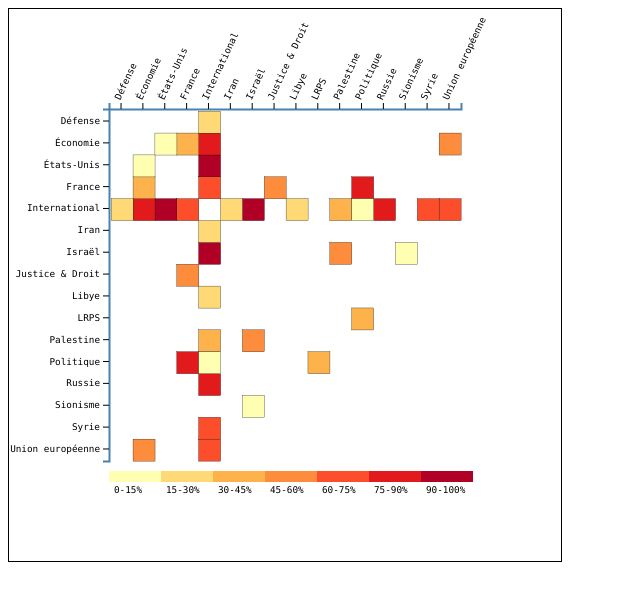
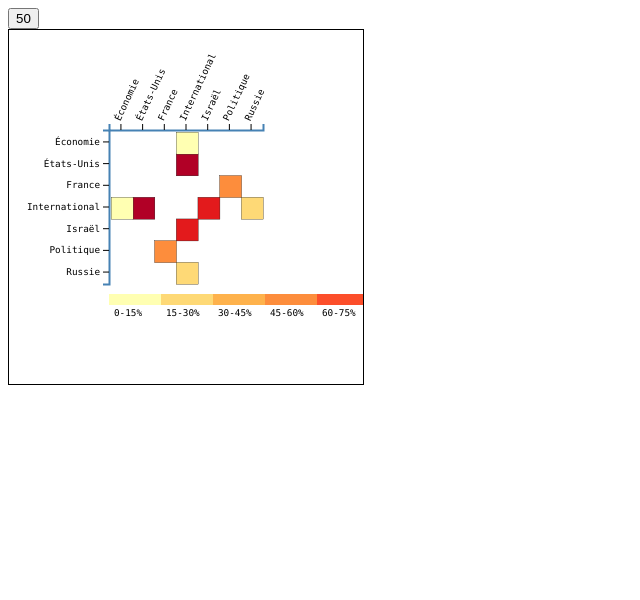
Before and after one commit to ArnaudStephanUNIL/ER, a plain HTML site: page index.html in a window 1280 px wide. Shown: the whole page, without its empty margins (0-640 px from the left). Drawn offline with nearby package versions, Linux system fonts and the light colour scheme.

Commit message:
Fonction graphe incluse dans fonction liste

```diff
--- a/index.html
+++ b/index.html
@@ -10,10 +10,17 @@
 
 <body>
 
+	<div id="option">
+    <input
+    	name="updateButton"
+    	id="topcinquante"
+        type="button"
+        value="50"
+        onclick="liste(50)"/>
+	</div>
+
 	<script src='https://cdnjs.cloudflare.com/ajax/libs/d3/4.5.0/d3.min.js'></script>
 	<script src='script.js' charset='utf-8'></script>
-
-
 </body>
 
 </html>
--- a/script.js
+++ b/script.js
@@ -1,5 +1,5 @@
 //d3.csv("freq.csv", function(d) {
-d3.csv("liens100.csv", function(d) {
+d3.csv("liens.csv", function(d) {
         return {
             mot1: d.Mot1,
             mot2: d.Mot2,
@@ -48,22 +48,21 @@ d3.csv("liens100.csv", function(d) {
 
         let dataSeuil = [];
 
+        //Fonction qui ne prend qu'une partie du dataset, et qui le dessine
         function liste(seuil){
             for (var i = 0; i < seuil; i++) {
                 dataSeuil[i] = data[i];
 
             }
-            return dataSeuil;
+            graphe(dataSeuil);
         }
 
-        liste(20);
-        console.log(dataSeuil);
-
+        //Fonction pour dessiner la matrice des occurrences les plus fréquentes (en fonction du seuil)
         function graphe(dataSeuil) {
 
             //Création du set des mots dont on a besoin
             let setMots = new Set();
-
+            console.log(dataSeuil);
             dataSeuil.forEach(function(d) {
                 setMots.add(d.mot1)
                 setMots.add(d.mot2)
@@ -220,7 +219,10 @@ d3.csv("liens100.csv", function(d) {
             //fin de la fonction graphe
         }
 
-        graphe(dataSeuil);
+        liste(5);
+
+        /*d3.select("#topcinquante")
+            .on("click",liste(50));*/
 
         /*
         function graphe2() {
```
